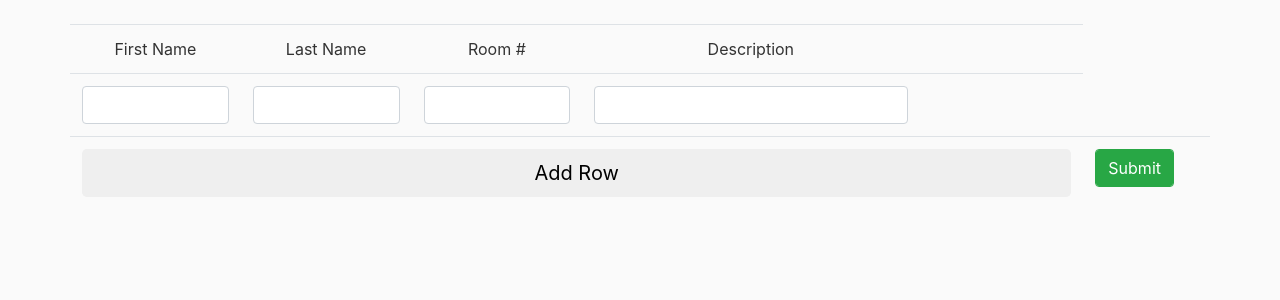
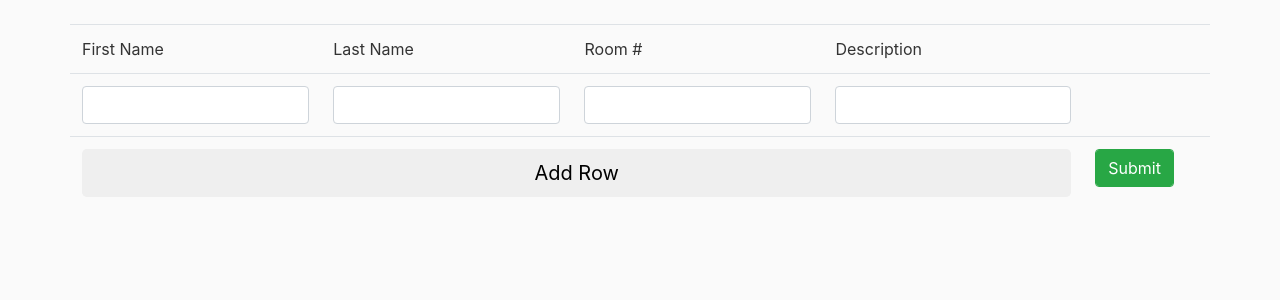
Before and after one commit to cmans782/emailAlert, a Flask app: page /newPackage in a window 1280 px wide. Shown: the part 56-356 px from the top of the page. Run offline with Flask 2, Linux system fonts and the light colour scheme; some libraries are stand-ins or nearby versions.

Commit message:
Changes to the NewPackages page UI

```diff
--- a/Mail_Alert/mailalert/templates/newPackage.html
+++ b/Mail_Alert/mailalert/templates/newPackage.html
@@ -1,16 +1,17 @@
 {% extends "layout_with_navbar.html" %}
 {%block content %}
 
-<div style="text-align:center">
+<div style="margin-left:auto; margin-right:auto;">
     <form action="" method="POST">
         <table id="packageTable" class=" table order-list">
             <thead>
-                <tr align="center">
+                <tr>
                     <!-- <td>Package Number</td>  -->
                     <td>First Name</td>
                     <td>Last Name</td>
                     <td>Room #</td>
                     <td>Description</td>
+                    <td></td>
                     <td></td>
                 </tr>
             </thead>
@@ -21,7 +22,7 @@
                     <!-- </td> -->
 
                     <!-- <td class="col-sm-6"> -->
-                    <td class="col-sm-2">
+                    <td>
                         {% if form.firstName.errors %}
                         {{ form.firstName(class="form-control form-control-md is-invalid") }}
                         <div class="invalid-feedback">
@@ -34,7 +35,7 @@
                         {% endif %}
                     </td>
                     <!-- <td class="col-sm-2"> -->
-                    <td class="col-sm-2">
+                    <td>
                         {% if form.lastName.errors %}
                         {{ form.lastName(class="form-control form-control-md is-invalid") }}
                         <div class="invalid-feedback">
@@ -47,7 +48,7 @@
                         {% endif %}
                     </td>
                     <!-- <td class="col-sm-1"> -->
-                    <td class="col-sm-2">
+                    <td>
                         {% if form.roomNumber.errors %}
                         {{ form.roomNumber(class="form-control form-control-md is-invalid") }}
                         <div class="invalid-feedback">
@@ -59,7 +60,8 @@
                         {{ form.roomNumber(class="form-control form-control-md") }}
                         {% endif %}
                     </td>
-                    <td class="col-sm-4">
+                    <!-- <td class="col-sm-4"> -->
+                        <td>
                         {% if form.description.errors %}
                         {{ form.description(class="form-control form-control-md is-invalid") }}
                         <div class="invalid-feedback">
@@ -71,17 +73,20 @@
                         {{ form.description(class="form-control form-control-md") }}
                         {% endif %}
                     </td>
-                    <td class="col-sm-2">
+                    <td>
+                    <!-- <td class="col-sm-2"> -->
                         <a class="deleteRow"></a>
                     </td>
+                    <td></td>
                 </tr>
             </tbody>
             <tfoot>
                 <tr>
-                    <td colspan="5" style="text-align: left;">
+                    <td colspan="4" style="text-align: left;">
                         <input type="button" class="btn btn-lg btn-block " id="addrow" value="Add Row" />
                     </td>
-                    <td colspan="1">
+                    <td>
+                    <!-- <td colspan="1"> -->
                         {{form.submit(class="form-control form-control-md btn-success")}}
                     </td>
                     <td></td>
@@ -148,6 +153,7 @@
             </td>';
 
         cols += '<td><input type="button" class="ibtnDel btn btn-md btn-danger "  value="Delete"></td>';
+        cols += '<td></td>';
 
         $("#addrow").on('keyup', function (event) {
             // if tab key is pressed
@@ -167,7 +173,7 @@
 
             var empTable = document.getElementById("packageTable");
             var trArray = empTable.rows;
-            var lastTrElem = trArray[trArray.length - 2];
+            var lastTrElem = trArray[trArray.length -2];
             var lastTdElem = lastTrElem.firstChild;
             var inputElem = lastTdElem.firstChild;
             inputElem.focus();
```
